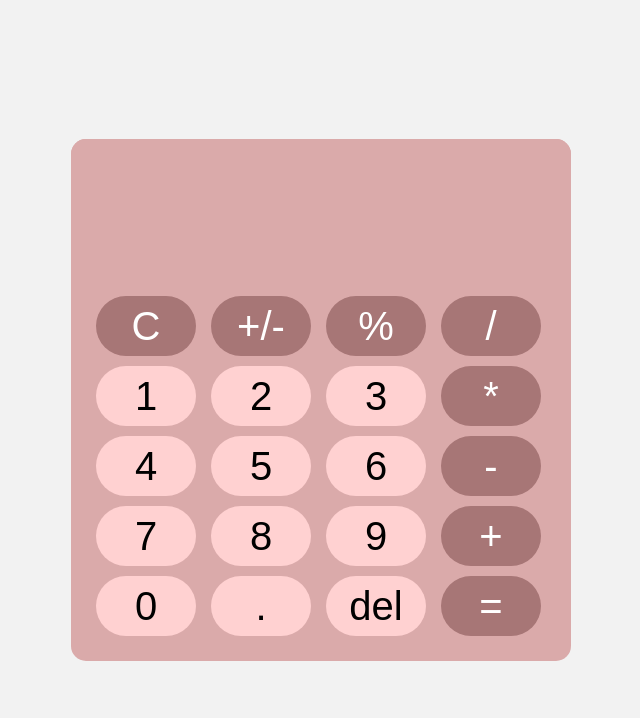
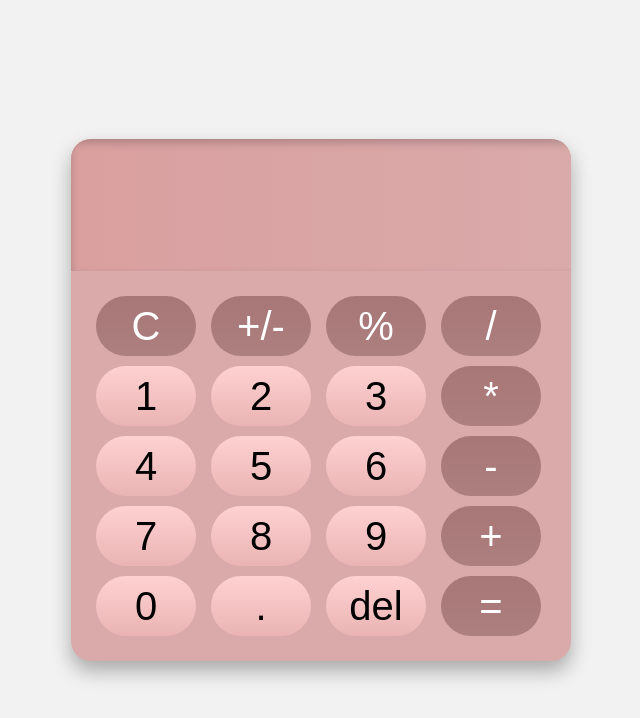
Before and after one commit to abi-7/simple-calculator, a plain HTML site: page index.html in a window 1280 px wide. Shown: the whole page, without its empty margins (319-959 px from the left). Drawn offline with Linux system fonts and the light colour scheme.

Commit message:
changed styles a bit

```diff
--- a/styles.css
+++ b/styles.css
@@ -10,9 +10,10 @@ body {
 #calculator {
   font-family: Arial, Helvetica, sans-serif;
   background-color: hsl(0, 39%, 76%);
-  border-radius: 15px;
+  border-radius: 20px;
   max-width: 500px;
-  overflow: hidden; /* for display, long eqs etc.*/
+  overflow: hidden;
+  box-shadow: 0px 10px 20px rgba(0, 0, 0, 0.3);
 }
 
 #display {
@@ -21,14 +22,15 @@ body {
   font-size: 5rem;
   text-align: left;
   border: none;
-  background-color: hsl(0, 39%, 76%);
+  background: linear-gradient(to right, hsl(0, 44%, 74%), hsl(0, 39%, 76%));
   color: white;
+  box-shadow: inset 0px 4px 8px rgba(0, 0, 0, 0.2);
 }
 
 #keys {
   display: grid;
   grid-template-columns: repeat(4, 1fr);
-  gap: 10px; /* gap between rows */
+  gap: 10px;
   padding: 25px;
 }
 
@@ -37,28 +39,31 @@ button {
   height: 60px;
   border-radius: 50px;
   border: none;
-  background-color: hsl(0, 100%, 91%);
+  background: linear-gradient(to bottom, hsl(0, 100%, 91%), hsl(0, 56%, 81%));
   color: black;
   font-size: 2.5rem;
-  /**
-  font-weight: bold;
-  **/
   cursor: pointer;
 }
 button:hover {
-  background-color: hsl(0, 70%, 91%);
+  background: linear-gradient(to bottom, hsl(0, 90%, 100%), hsl(0, 80%, 91%));
+  transform: scale(1.05);
 }
 button:active {
-  background-color: hsl(0, 60%, 100%);
+  background: hsl(0, 60%, 100%);
+  transform: scale(0.95);
 }
 
 .operator-btn {
   color: white;
-  background-color: hsl(0, 22%, 56%);
+  background: linear-gradient(to bottom, hsl(0, 22%, 56%), hsl(0, 22%, 59%));
 }
 .operator-btn:hover {
-  background-color: hsl(0, 22%, 66%);
+  background: linear-gradient(to bottom, hsl(0, 22%, 66%), hsl(0, 22%, 56%));
 }
 .operator-btn:active {
   background-color: hsl(0, 22%, 76%);
 }
+
+* {
+  transition: all 0.2s ease-in-out;
+}
```
